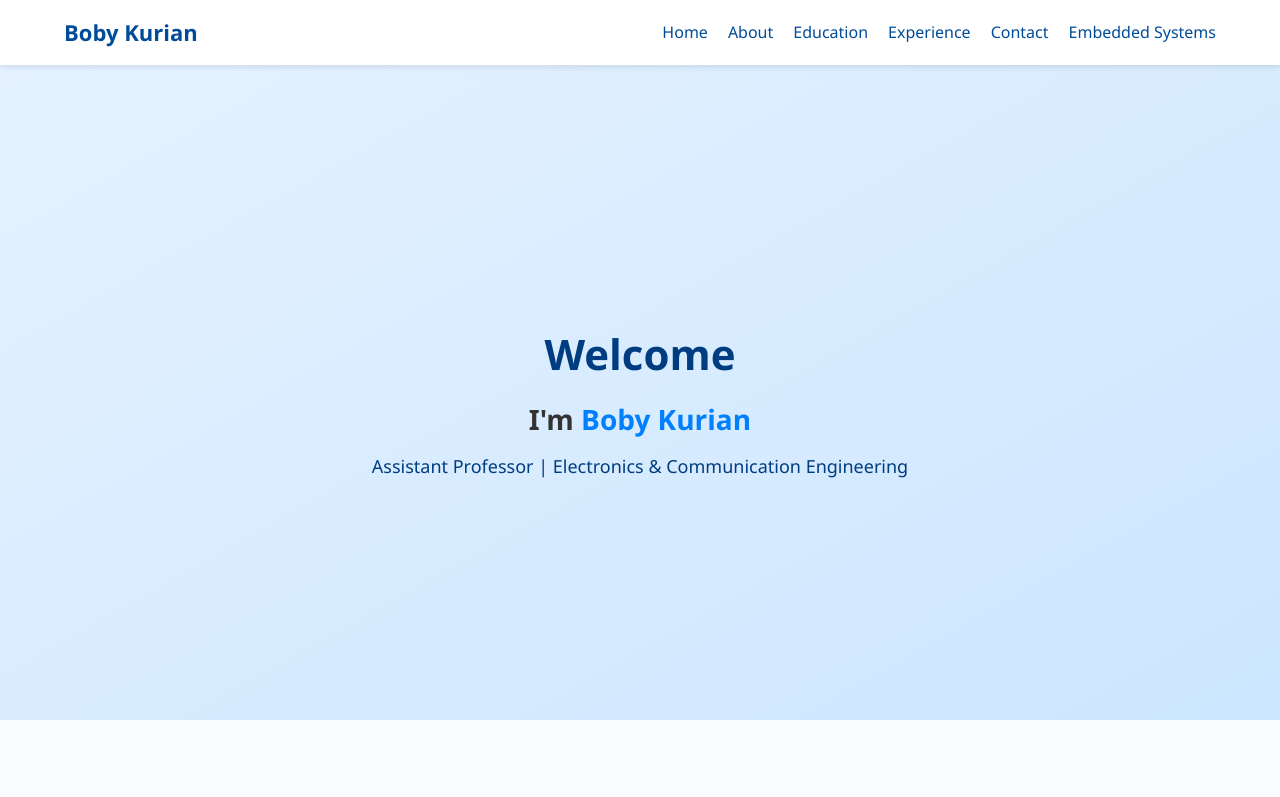
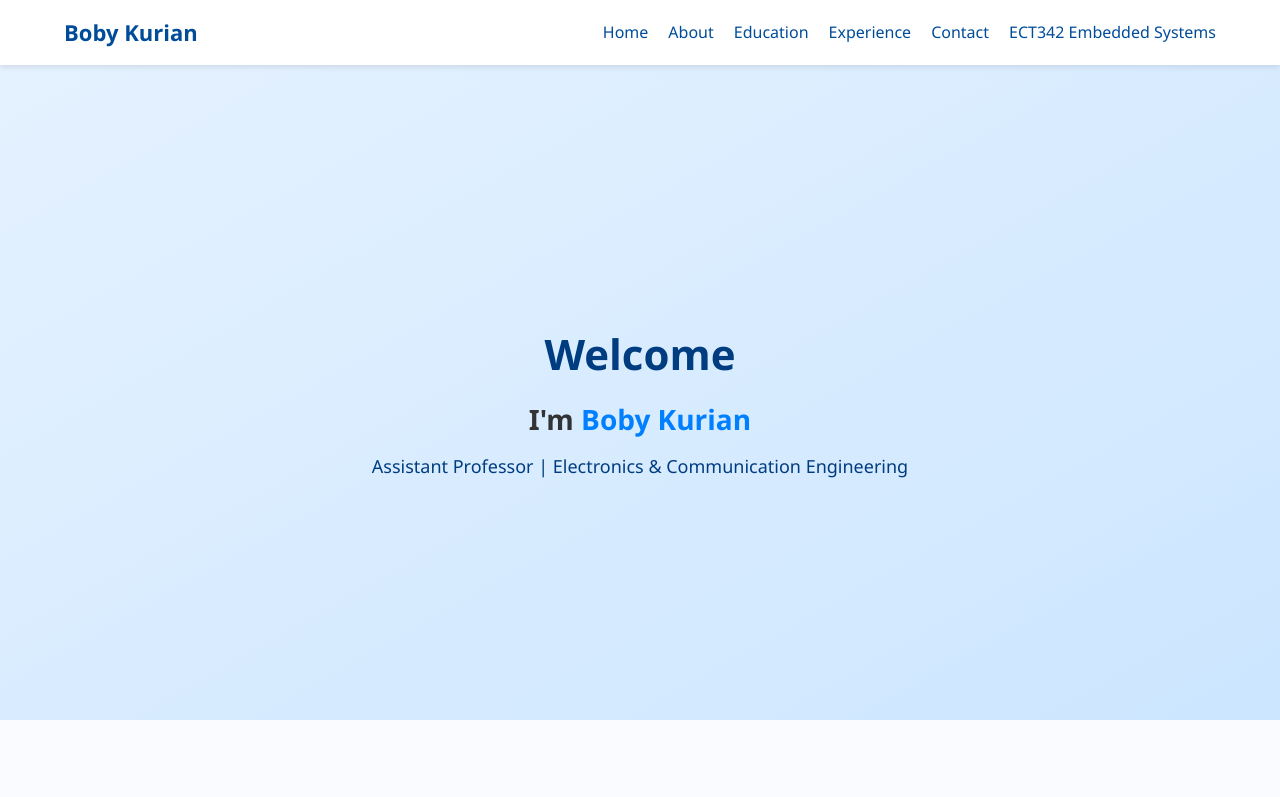
Before and after one commit to bobykurian/bobykurian.github.io, a plain HTML site: page index.html in a window 1280 px wide. Shown: the top 797 px of the page. Drawn offline with Linux system fonts and the light colour scheme.

Commit message:
Update index.html

```diff
--- a/index.html
+++ b/index.html
@@ -18,7 +18,7 @@
             <li><a href="#education">Education</a></li>
             <li><a href="#experience">Experience</a></li>
             <li><a href="#contact">Contact</a></li>
-            <li><a href="embedded-systems.html">Embedded Systems</a></li>
+            <li><a href="embedded-systems.html">ECT342 Embedded Systems</a></li>
         </ul>
     </nav>
 </header>
```
